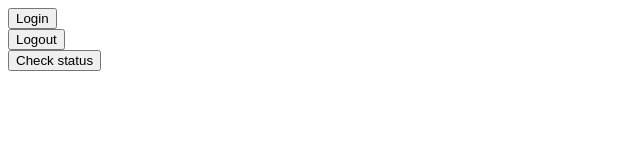
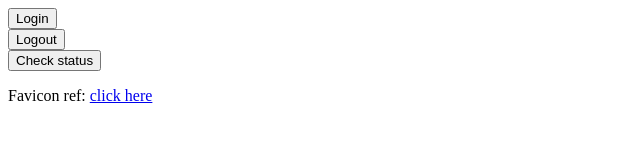
Before and after one commit to ecarlos09/hamilton-2, a plain HTML site: page html-css-js-client/index.html in a window 1280 px wide. Shown: the whole page, without its empty margins (0-640 px from the left). Drawn offline with Linux system fonts and the light colour scheme.

Commit message:
add favicon reference

```diff
--- a/html-css-js-client/index.html
+++ b/html-css-js-client/index.html
@@ -23,6 +23,12 @@
         <button id="status">Check status</button>
     </main>
 
+    <footer>
+        <p>
+            Favicon ref: <a href="https://upload.wikimedia.org/wikipedia/commons/6/68/Margaret_Hamilton_1995.jpg">click here</a>
+        </p>
+    </footer>
+
     <script src='https://cdn.jsdelivr.net/npm/jwt-decode@1.5.1/build/jwt-decode.min.js'></script>
     <script src='./static/js/auth.js'></script>
     <script src='./static/js/content.js'></script>
```
